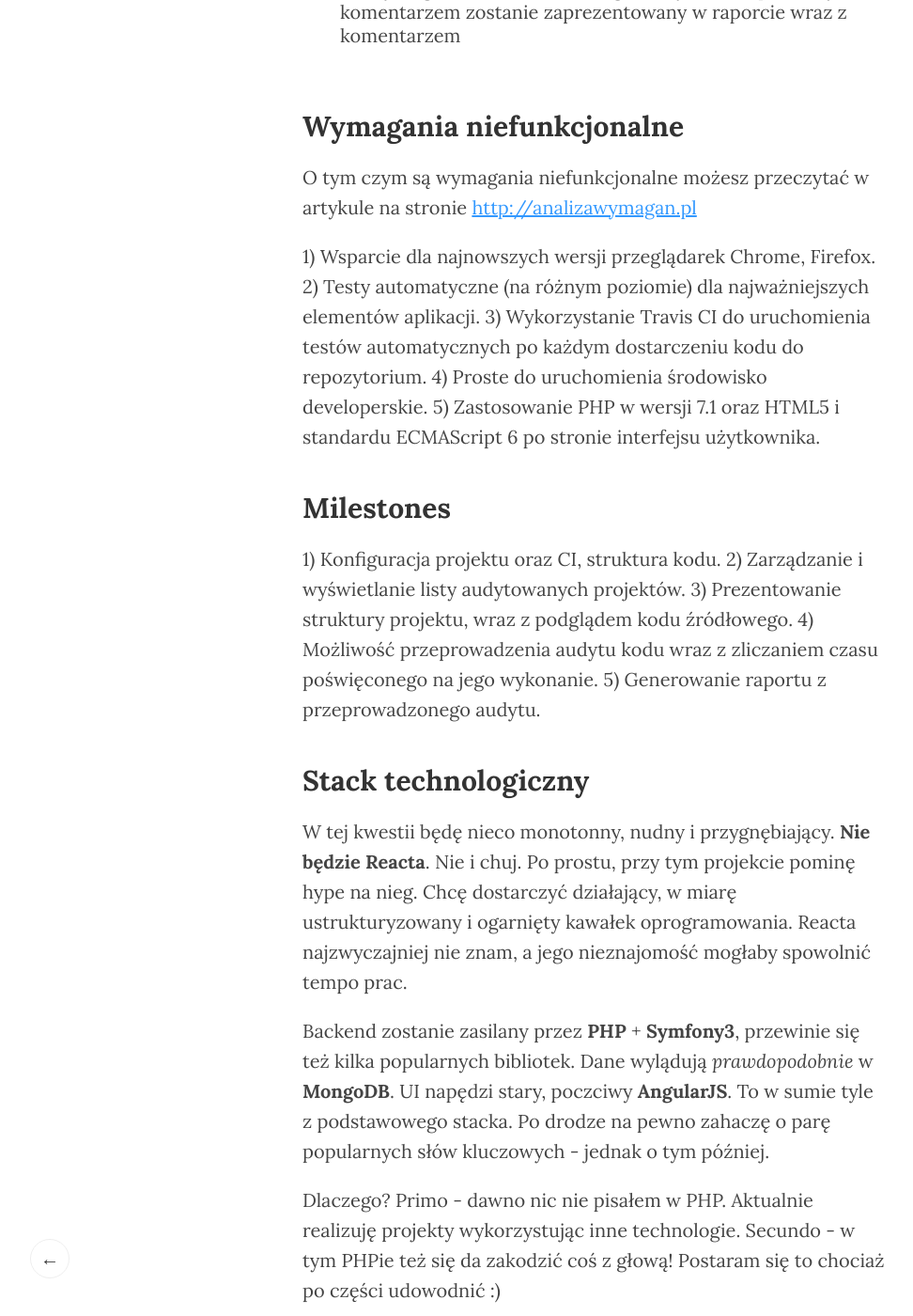
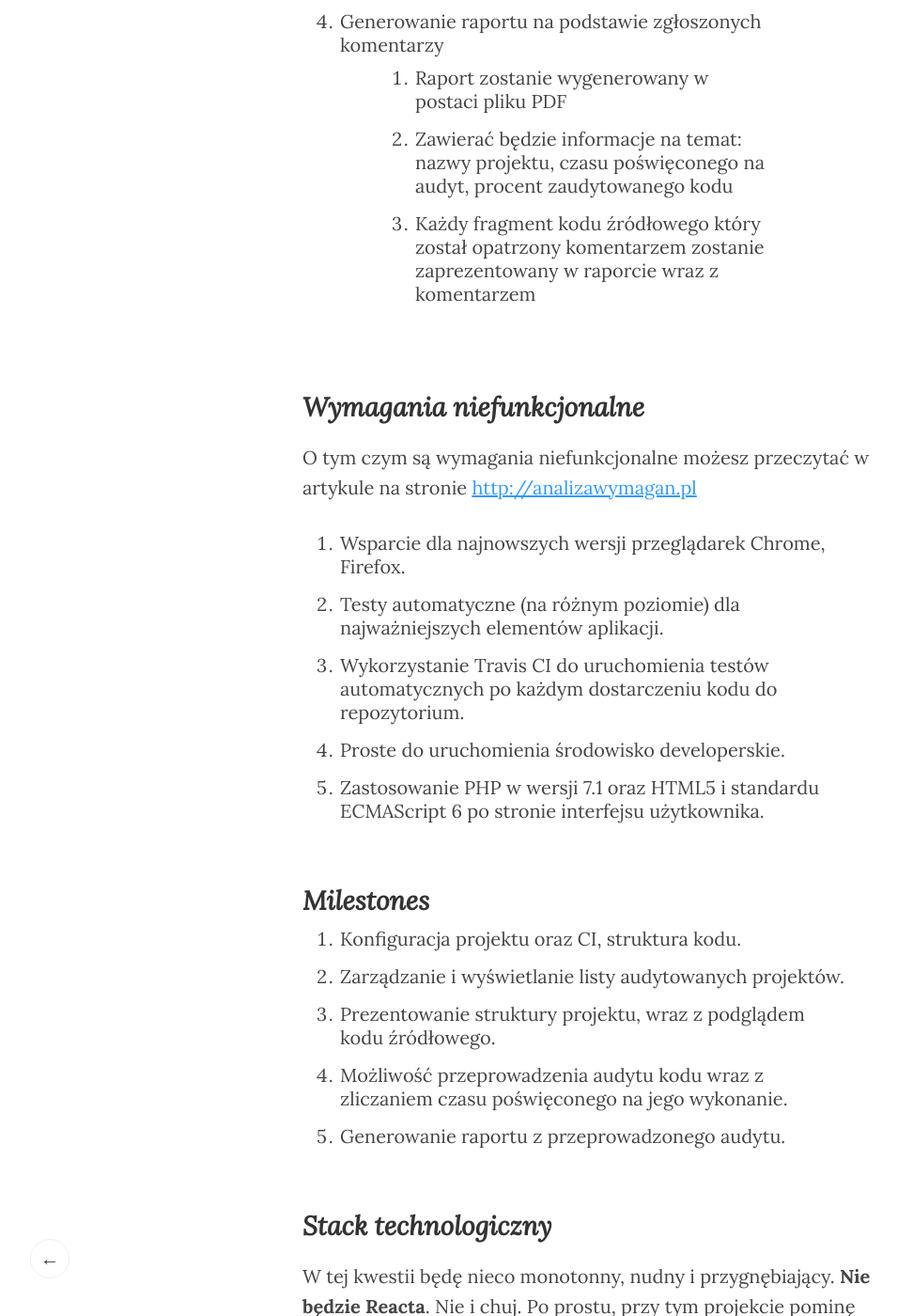
Before and after one commit to devenvpl/devenvpl, a Jekyll site: the page built from _posts/2017-03-02-auditor-specyfikacja.md, in a window 1280 px wide and 1400 px high, scrolled down 1959 px. Shown: the whole window at 94% size, without its empty margins (8-980 px from the left). Built offline with Jekyll 4.4.1, drawn with Linux system fonts in a browser that asks for light colours; some of the changed text lies outside the part shown.

Commit message:
Markdown fixes

```diff
--- a/_posts/2017-03-02-auditor-specyfikacja.md
+++ b/_posts/2017-03-02-auditor-specyfikacja.md
@@ -10,52 +10,52 @@ author: apietka
 
 Czas nakreślić nieco bardziej szczegółowe ramy projektu *AUDITOR*. Jeżeli jeszcze nie wiesz czym jest projekt oraz jaki problem ma potencjalnie rozwiązać, to zapraszam Cię do pierwszego postu z serii: [Daj się poznać 2017 [Adrian]](/dsp2017-adrian/2017/02/28/daj-sie-poznac-adrian.html).
 
-# Jest specka?
+## Jest specka?
 
 Nie ma. Będą jedynie z grubsza zdefiniowane wymagania funkcjonalne oraz trochę naciągnięte niefunkcjonalne. Nie chcę zamykać się w raz przyjętych założeniach - one nakreślą początkową wizję. Reszta (bardziej doprecyzowana) mam nadziej wyklaruje się w sposób naturalny. Niech się dzieje - [Agile](https://pl.wikipedia.org/wiki/Manifest_Agile) ... :)
 
-# Wymagania funkcjonalne
+## Wymagania funkcjonalne
 
 > "Wymagania funkcjonalne opisują funkcjonalność, którą system ma realizować"
 >
 > *via wikipedia.org*
 
-1) *AUDITOR* ma być aplikacją internetową, dostępną przez przeglądarkę internetową.
-2) Zarządzanie audytowanymi projektami
-   - Lista projektów składająca się z: nazwy projektu, postępu (np: zaudytowano 87% kodu, poświęcono 14h 39m)
-   - Użytkownik posiada możliwość dodawania nowego projektu
-   - Po utworzeniu projektu, można wgrać paczkę *zip* wraz z kodem źródłowym, który zostanie przypisany do projektu
-3) Podgląd kodu źródłowego dla wybranego projektu
-   - Wyświetlenie struktury katalogowej w sposób ułatwiający poruszanie się pomiędzy poszczególnymi plikami z kodem źródłowym
-   - Szybkie wyszukiwanie konkretnego katalogu oraz pliku
-   - Kolorowanie składni kodu źródłowego podczas przeglądania zawartości pliku
-   - Możliwość komentowania jednej lub kilku zaznaczonych linii w kodzie źródłowym (od - do)
-   - Informacja o ilości zgłoszonych uwag w danym pliku oraz sumarycznie dla każdego węzła katalogów
-   - Logowanie czasu spędzonego na przeglądaniu kodu źródłowego, liczone dla każdego pliku z osobna
-4) Generowanie raportu na podstawie zgłoszonych komentarzy
-   - Raport zostanie wygenerowany w postaci pliku PDF
-   - Zawierać będzie informacje na temat: nazwy projektu, czasu poświęconego na audyt, procent zaudytowanego kodu
-   - Każdy fragment kodu źródłowego który został opatrzony komentarzem zostanie zaprezentowany w raporcie wraz z komentarzem
+1. *AUDITOR* ma być aplikacją internetową, dostępną przez przeglądarkę internetową.
+2. Zarządzanie audytowanymi projektami
+    - Lista projektów składająca się z: nazwy projektu, postępu (np: zaudytowano 87% kodu, poświęcono 14h 39m)
+    - Użytkownik posiada możliwość dodawania nowego projektu
+    - Po utworzeniu projektu, można wgrać paczkę *zip* wraz z kodem źródłowym, który zostanie przypisany do projektu
+3. Podgląd kodu źródłowego dla wybranego projektu
+    - Wyświetlenie struktury katalogowej w sposób ułatwiający poruszanie się pomiędzy poszczególnymi plikami z kodem źródłowym
+    - Szybkie wyszukiwanie konkretnego katalogu oraz pliku
+    - Kolorowanie składni kodu źródłowego podczas przeglądania zawartości pliku
+    - Możliwość komentowania jednej lub kilku zaznaczonych linii w kodzie źródłowym (od - do)
+    - Informacja o ilości zgłoszonych uwag w danym pliku oraz sumarycznie dla każdego węzła katalogów
+    - Logowanie czasu spędzonego na przeglądaniu kodu źródłowego, liczone dla każdego pliku z osobna
+4. Generowanie raportu na podstawie zgłoszonych komentarzy
+    - Raport zostanie wygenerowany w postaci pliku PDF
+    - Zawierać będzie informacje na temat: nazwy projektu, czasu poświęconego na audyt, procent zaudytowanego kodu
+    - Każdy fragment kodu źródłowego który został opatrzony komentarzem zostanie zaprezentowany w raporcie wraz z komentarzem
 
-# Wymagania niefunkcjonalne
+## Wymagania niefunkcjonalne
 
 O tym czym są wymagania niefunkcjonalne możesz przeczytać w artykule na stronie [http://analizawymagan.pl](http://analizawymagan.pl/wymagania-niefunkcjonalne/)
 
-1) Wsparcie dla najnowszych wersji przeglądarek Chrome, Firefox.
-2) Testy automatyczne (na różnym poziomie) dla najważniejszych elementów aplikacji.
-3) Wykorzystanie Travis CI do uruchomienia testów automatycznych po każdym dostarczeniu kodu do repozytorium.
-4) Proste do uruchomienia środowisko developerskie.
-5) Zastosowanie PHP w wersji 7.1 oraz HTML5 i standardu ECMAScript 6 po stronie interfejsu użytkownika.
+1. Wsparcie dla najnowszych wersji przeglądarek Chrome, Firefox.
+2. Testy automatyczne (na różnym poziomie) dla najważniejszych elementów aplikacji.
+3. Wykorzystanie Travis CI do uruchomienia testów automatycznych po każdym dostarczeniu kodu do repozytorium.
+4. Proste do uruchomienia środowisko developerskie.
+5. Zastosowanie PHP w wersji 7.1 oraz HTML5 i standardu ECMAScript 6 po stronie interfejsu użytkownika.
 
-# Milestones
+## Milestones
 
-1) Konfiguracja projektu oraz CI, struktura kodu.
-2) Zarządzanie i wyświetlanie listy audytowanych projektów.
-3) Prezentowanie struktury projektu, wraz z podglądem kodu źródłowego.
-4) Możliwość przeprowadzenia audytu kodu wraz z zliczaniem czasu poświęconego na jego wykonanie.
-5) Generowanie raportu z przeprowadzonego audytu.
+1. Konfiguracja projektu oraz CI, struktura kodu.
+2. Zarządzanie i wyświetlanie listy audytowanych projektów.
+3. Prezentowanie struktury projektu, wraz z podglądem kodu źródłowego.
+4. Możliwość przeprowadzenia audytu kodu wraz z zliczaniem czasu poświęconego na jego wykonanie.
+5. Generowanie raportu z przeprowadzonego audytu.
 
-# Stack technologiczny
+## Stack technologiczny
 
 W tej kwestii będę nieco monotonny, nudny i przygnębiający. **Nie będzie Reacta**. Nie i chuj. Po prostu, przy tym projekcie pominę hype na nieg. Chcę dostarczyć działający, w miarę ustrukturyzowany i ogarnięty kawałek oprogramowania. Reacta najzwyczajniej nie znam, a jego nieznajomość mogłaby spowolnić tempo prac.
 
```
Also changed, not shown: _posts/2017-02-28-daj-sie-poznac-adrian.md (+3 -3 lines).
